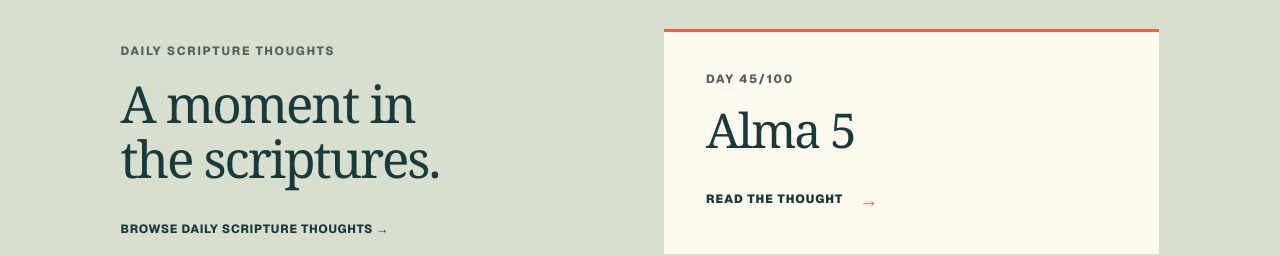
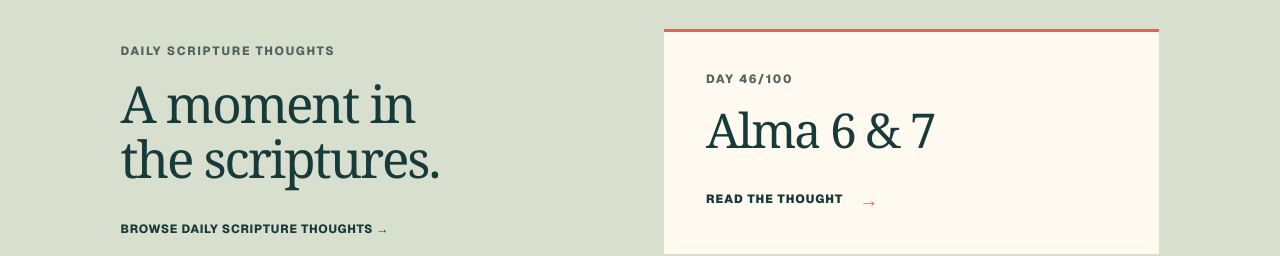
Before and after one commit to mckaycourt/solomon-islands-mission, a Next.js app: page / in a window 1280 px wide. Shown: the part 2405-2661 px from the top of the page. Built offline with nearby package versions, Linux system fonts and the light colour scheme.

Commit message:
Add Alma 6 and 7 scripture thought for day 46

```diff
--- a/app/scripture-thoughts/thoughts.ts
+++ b/app/scripture-thoughts/thoughts.ts
@@ -13,6 +13,23 @@ export type ScriptureThought = {
 
 export const scriptureThoughts: ScriptureThought[] = [
   {
+    slug: "alma-6-and-7",
+    title: "Alma 6 & 7",
+    day: "Day 46/100",
+    chapters: [
+      { label: "Alma 6", url: "https://www.churchofjesuschrist.org/study/scriptures/bofm/alma/6?lang=eng" },
+      { label: "Alma 7", url: "https://www.churchofjesuschrist.org/study/scriptures/bofm/alma/7?lang=eng" },
+    ],
+    blocks: [
+      { kind: "paragraph", text: "When Elder Gong was here, he leaned forward and told Sister Court and I that we were in the planning and establishment phase of the Church in the Solomon Islands." },
+      { kind: "paragraph", text: "Planning and establishment." },
+      { kind: "question", text: "What can we learn about how the Church plans for and establishes a church from Alma 6 & 7?" },
+      { kind: "paragraph", text: "Since the Lord sent Elder Gong to us and the Church here in Solomon Islands, we should learn from him and we should try to understand all that he taught us about the gospel and how to plan and establish the Church!" },
+      { kind: "paragraph", text: "Please study Alma 6 and 7 thinking about this and also listening to the Spirit for what you might need for yourself, your companionship, or the members and friends in your area today! Alma 7 contains some of the sweetest doctrine about the Atonement of Jesus Christ and it's taught to the people of Gideon because they are ready! Let's be ready too so that the Lord can teach us of His ways and lift our mission up to new heights!" },
+      { kind: "paragraph", text: "We love you all so much and we can’t wait to see you all soon!" },
+    ],
+  },
+  {
     slug: "alma-5",
     title: "Alma 5",
     day: "Day 45/100",
```
